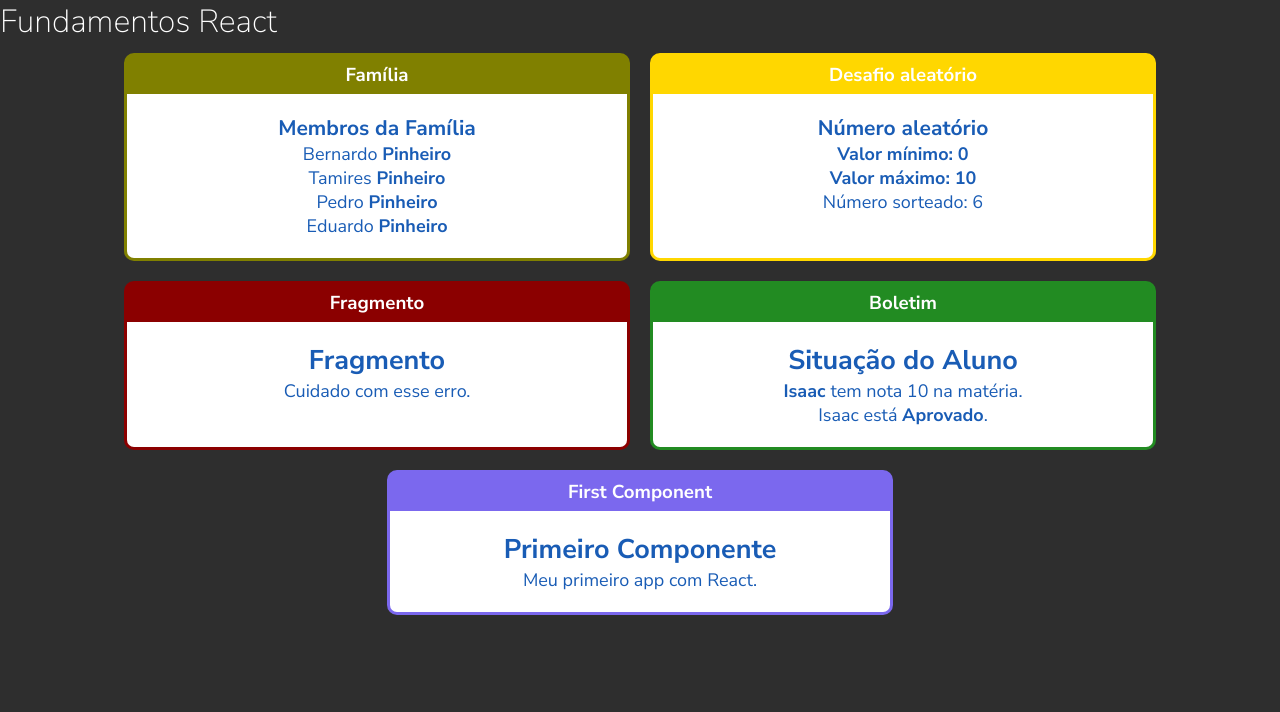
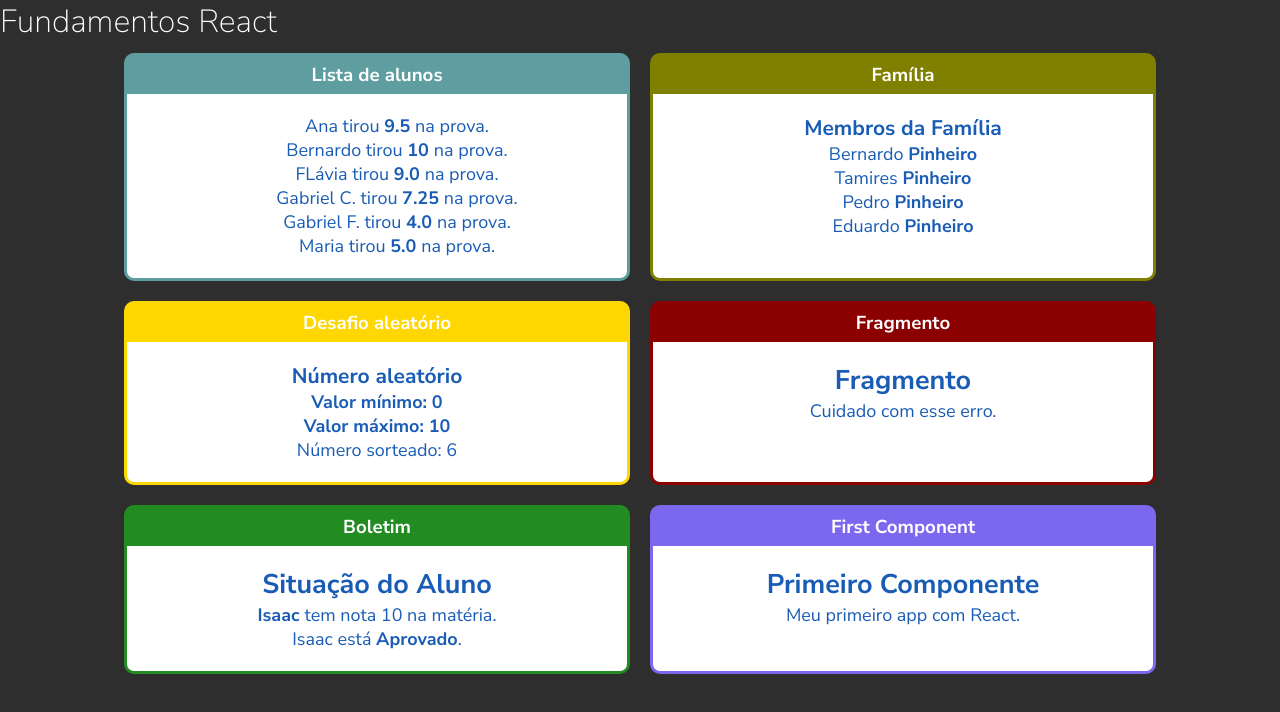
Before and after one commit to IsaacCaldas/Fundamentos-React, a React (Create React App) app: page / in a window 1280 px wide. Shown: the top 712 px of the page. Built offline with nearby package versions, Linux system fonts and the light colour scheme.

Commit message:
List in react

```diff
--- a/src/App.jsx
+++ b/src/App.jsx
@@ -8,11 +8,17 @@
 import Card from './components/layout/Card';
 import Family from './components/basics/Family';
 import MemberFamily from './components/basics/MemberFamily';
+import StudentsList from './components/repetition/StudentsList';
 
 export default () =>
     <div className="app">
       <h1>Fundamentos React</h1>
       <div className="cards-collection">
+        <Card
+          title="Lista de alunos"
+          color="#5F9EA0">
+          <StudentsList />
+        </Card>
         <Card
           title="Família"
           color="#808000">
--- /dev/null
+++ b/src/components/repetition/StudentsList.css
@@ -0,0 +1,3 @@
+li {
+  list-style: none;
+}
--- /dev/null
+++ b/src/components/repetition/StudentsList.jsx
@@ -0,0 +1,26 @@
+import './StudentsList.css';
+
+import React from "react";
+import students from '../../data/students.js';
+
+export default props => {
+
+  const studentsJSX = students.map(student => {
+    return (
+      <li key={ students.id }>
+        { student.name } tirou <strong> { student.note } </strong> na prova.
+      </li>
+    );
+  });
+
+  return (
+
+    <div className="student-list">
+      <ul>
+        { studentsJSX }
+      </ul>
+    </div>
+
+  );
+
+}
--- /dev/null
+++ b/src/data/students.js
@@ -0,0 +1,34 @@
+export default [
+
+  {
+    id: 0,
+    name: 'Ana',
+    note: '9.5',
+  },
+  {
+    id: 1,
+    name: 'Bernardo',
+    note: '10',
+  },
+  {
+    id: 2,
+    name: 'FLávia',
+    note: '9.0',
+  },
+  {
+    id: 3,
+    name: 'Gabriel C.',
+    note: '7.25',
+  },
+  {
+    id: 4,
+    name: 'Gabriel F.',
+    note: '4.0',
+  },
+  {
+    id: 5,
+    name: 'Maria',
+    note: '5.0',
+  },
+
+]
```
